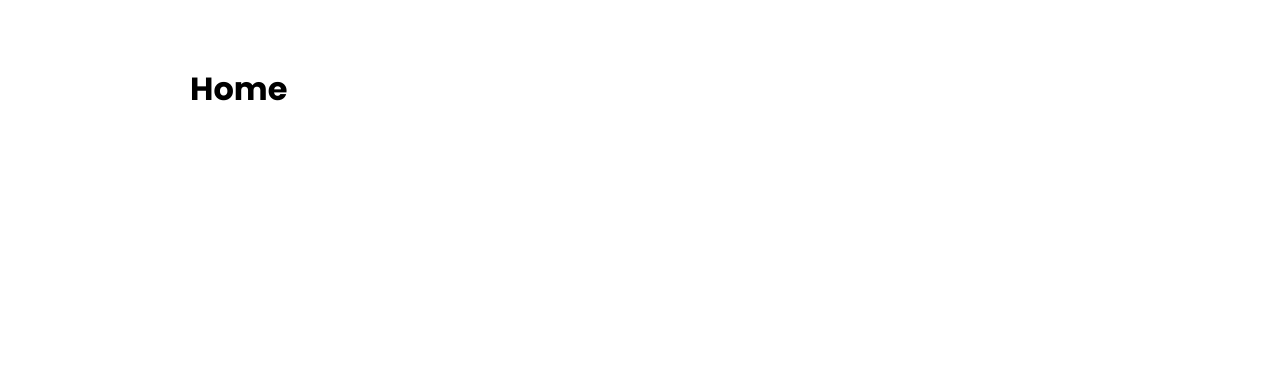
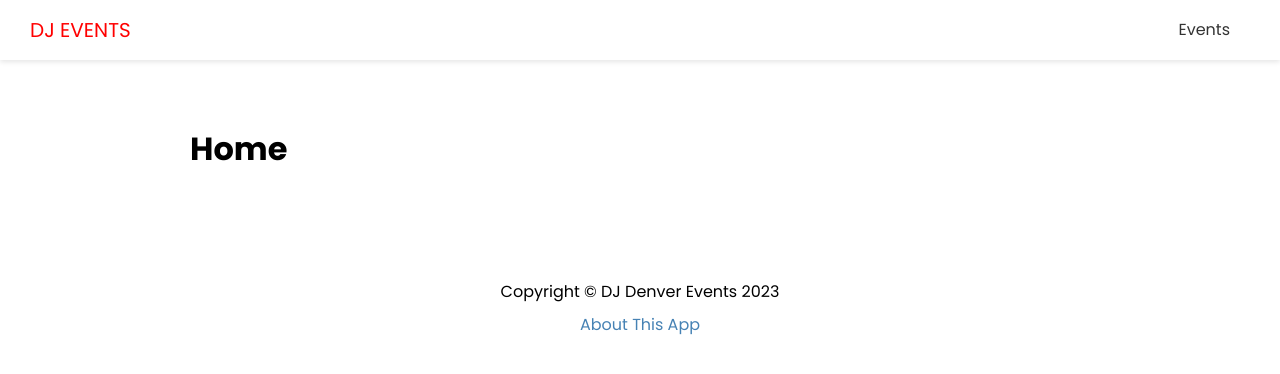
Before and after one commit to brentdoering/dj-events-frontend, a Next.js app: page / in a window 1280 px wide. Shown: the top 374 px of the page. Built offline with nearby package versions, Linux system fonts and the light colour scheme.

Commit message:
create and link footer and header modules

```diff
--- /dev/null
+++ b/components/Footer.js
@@ -0,0 +1,14 @@
+import Link from "next/link";
+import styles from "../styles/Footer.module.css"
+
+
+export default function Footer() {
+  return (
+    <footer className={styles.footer}>
+        <p>Copyright &copy; DJ Denver Events 2023</p>
+        <p>
+            <Link href='/about'>About This App</Link>
+        </p>
+    </footer>
+  )
+}
--- a/components/Header.js
+++ b/components/Header.js
@@ -6,7 +6,7 @@
     <header className={styles.header}>
         <div className={styles.logo}>
             <Link href='/'>
-                <a>DJ Events</a>
+                DJ Events
             </Link>
         </div>
 
@@ -14,7 +14,7 @@
             <ul>
                 <li>
                     <Link href='/events'>
-                        <a>Events</a>
+                        Events
                     </Link>
                 </li>
             </ul>
--- a/components/Layout.js
+++ b/components/Layout.js
@@ -1,5 +1,7 @@
 import Head from "next/head";
 import styles from '../styles/Layout.module.css'
+import Header from "./Header";
+import Footer from "./Footer";
 
 export default function Layout({title, keywords, description, children}) {
   return (
@@ -10,9 +12,13 @@
             <meta name='keywords' content={keywords} />
         </Head>
 
+        <Header />
+
         <div className={styles.container}>
         {children}
         </div>
+
+        <Footer />
     </div>
   )
 }
--- /dev/null
+++ b/styles/Footer.module.css
@@ -0,0 +1,8 @@
+.footer {
+    margin: 100px 0 40px;
+    text-align: center;
+}
+
+.footer p {
+    margin: 5px 0;
+}
```
